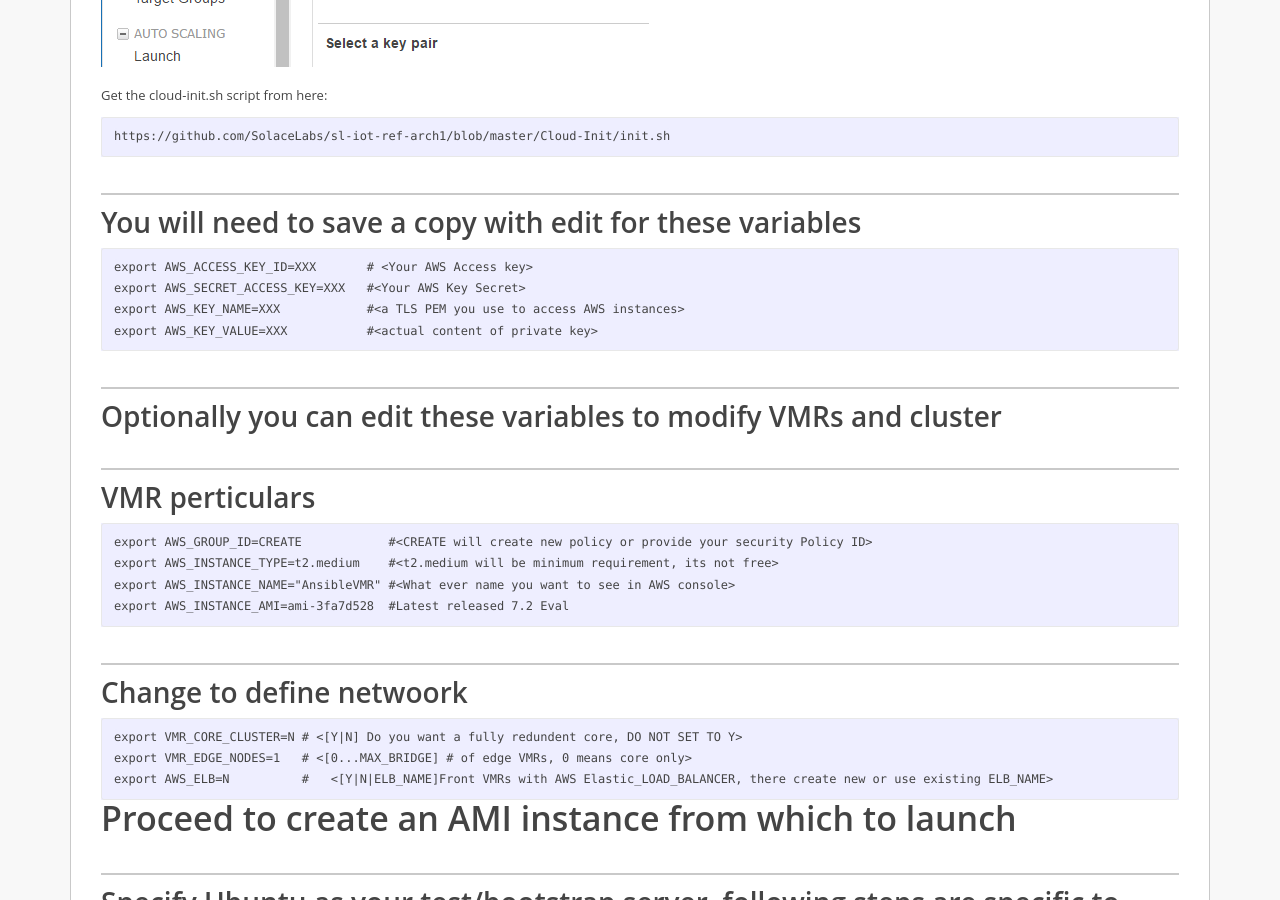
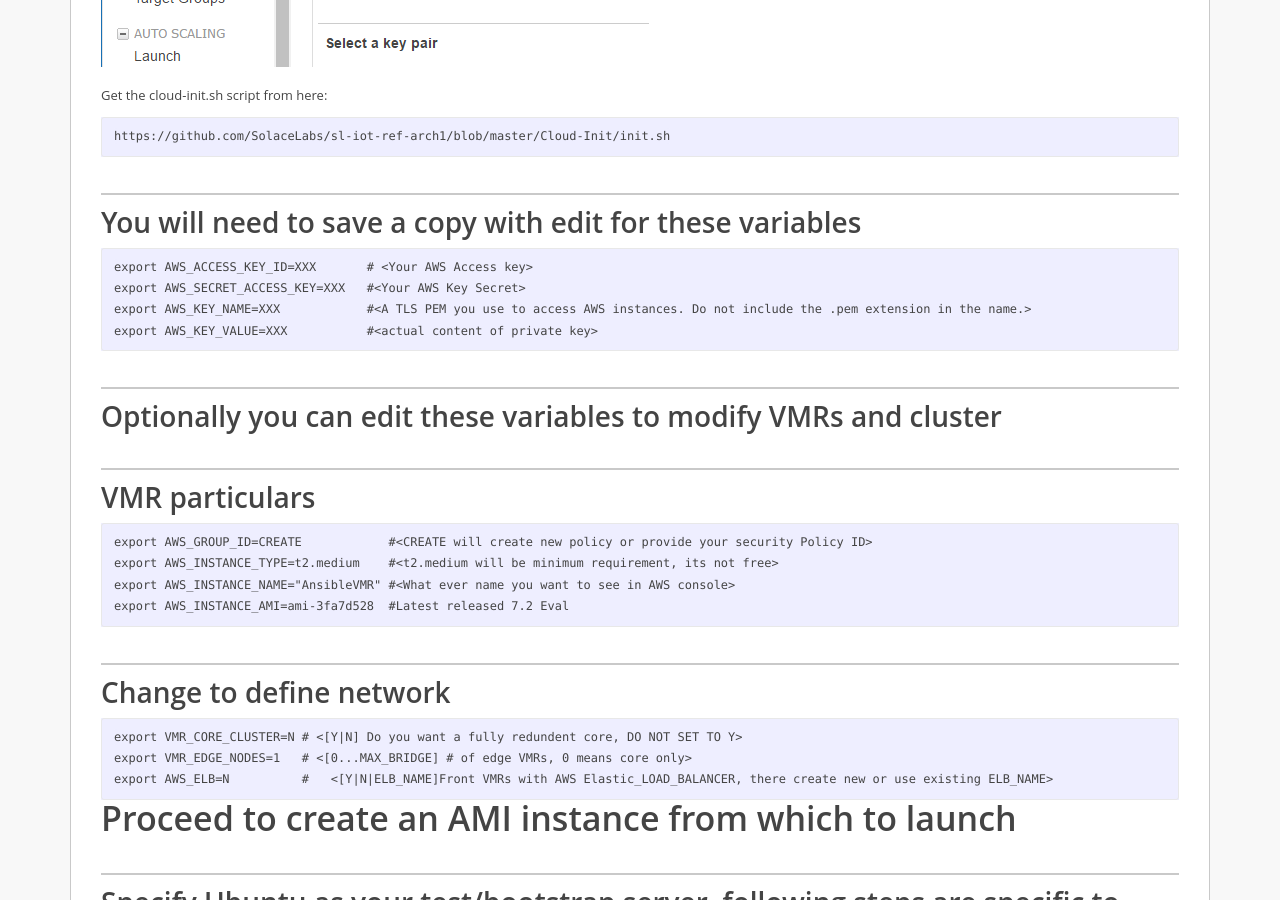
Before and after one commit to SolaceLabs/solace-iot-reference-architecture, a Jekyll site: the page built from docs/index.md, in a window 1280 px wide and 900 px high, scrolled down 2818 px. Built offline with Jekyll 4.4.1, drawn with Linux system fonts in a browser that asks for light colours; some of the changed text lies outside the part shown.

Commit message:
Fixing some typos and clarifying the name of the pem file

````diff
--- a/docs/index.md
+++ b/docs/index.md
@@ -53,13 +53,13 @@ Get the cloud-init.sh script from here:
 ```
 export AWS_ACCESS_KEY_ID=XXX       # <Your AWS Access key>
 export AWS_SECRET_ACCESS_KEY=XXX   #<Your AWS Key Secret>
-export AWS_KEY_NAME=XXX            #<a TLS PEM you use to access AWS instances>
+export AWS_KEY_NAME=XXX            #<A TLS PEM you use to access AWS instances. Do not include the .pem extension in the name.>
 export AWS_KEY_VALUE=XXX           #<actual content of private key>
 ```
 
 ## Optionally you can edit these variables to modify VMRs and cluster
 
-## VMR perticulars
+## VMR particulars
 
 ```
 export AWS_GROUP_ID=CREATE            #<CREATE will create new policy or provide your security Policy ID>
@@ -68,7 +68,7 @@ export AWS_INSTANCE_NAME="AnsibleVMR" #<What ever name you want to see in AWS co
 export AWS_INSTANCE_AMI=ami-3fa7d528  #Latest released 7.2 Eval
 ```
 
-## Change to define netwoork
+## Change to define network
 
 ```
 export VMR_CORE_CLUSTER=N # <[Y|N] Do you want a fully redundent core, DO NOT SET TO Y>
````
Also changed, not shown: other parts of docs/index.md (+1 -1 lines), 1 other file.
